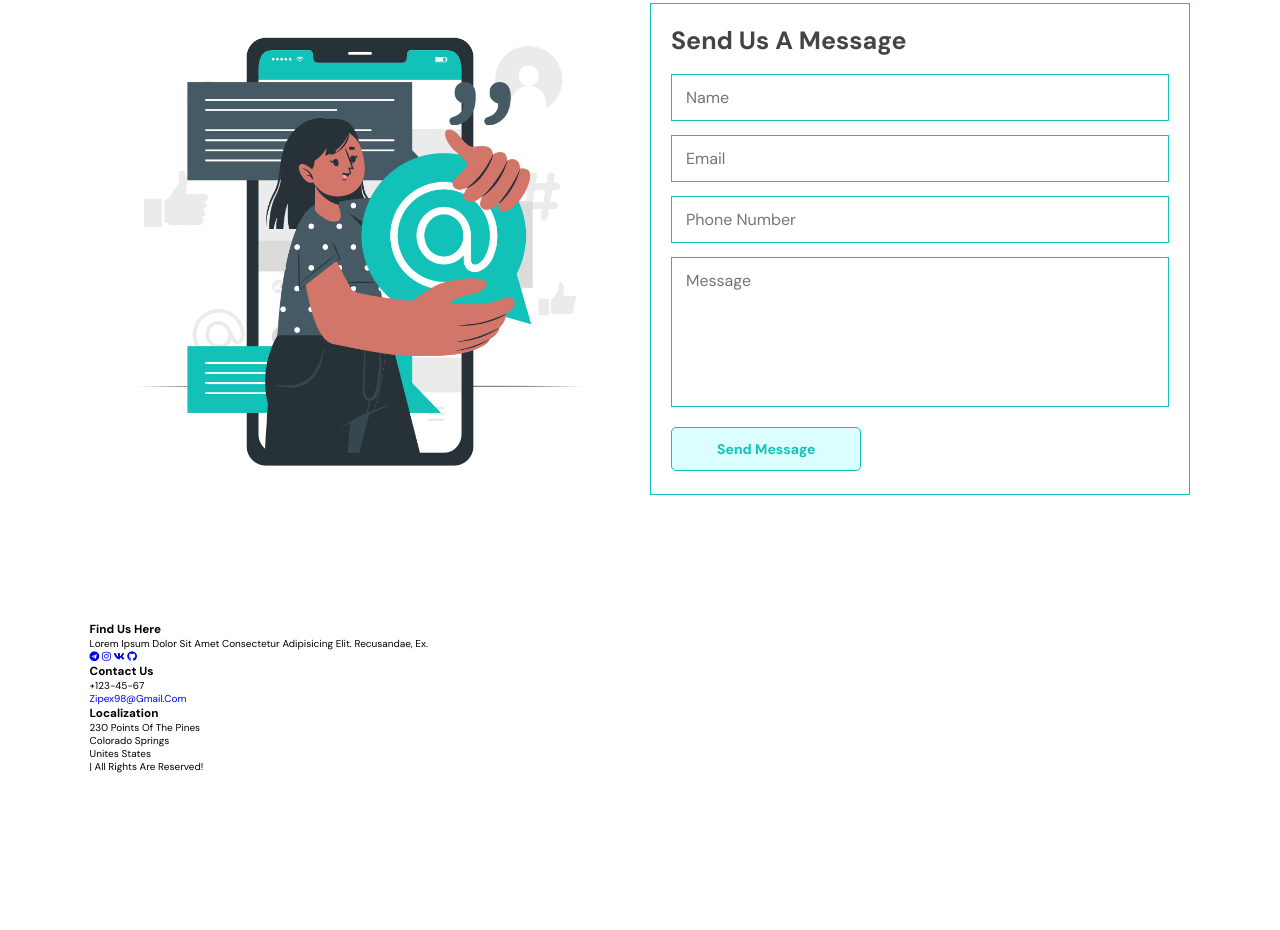
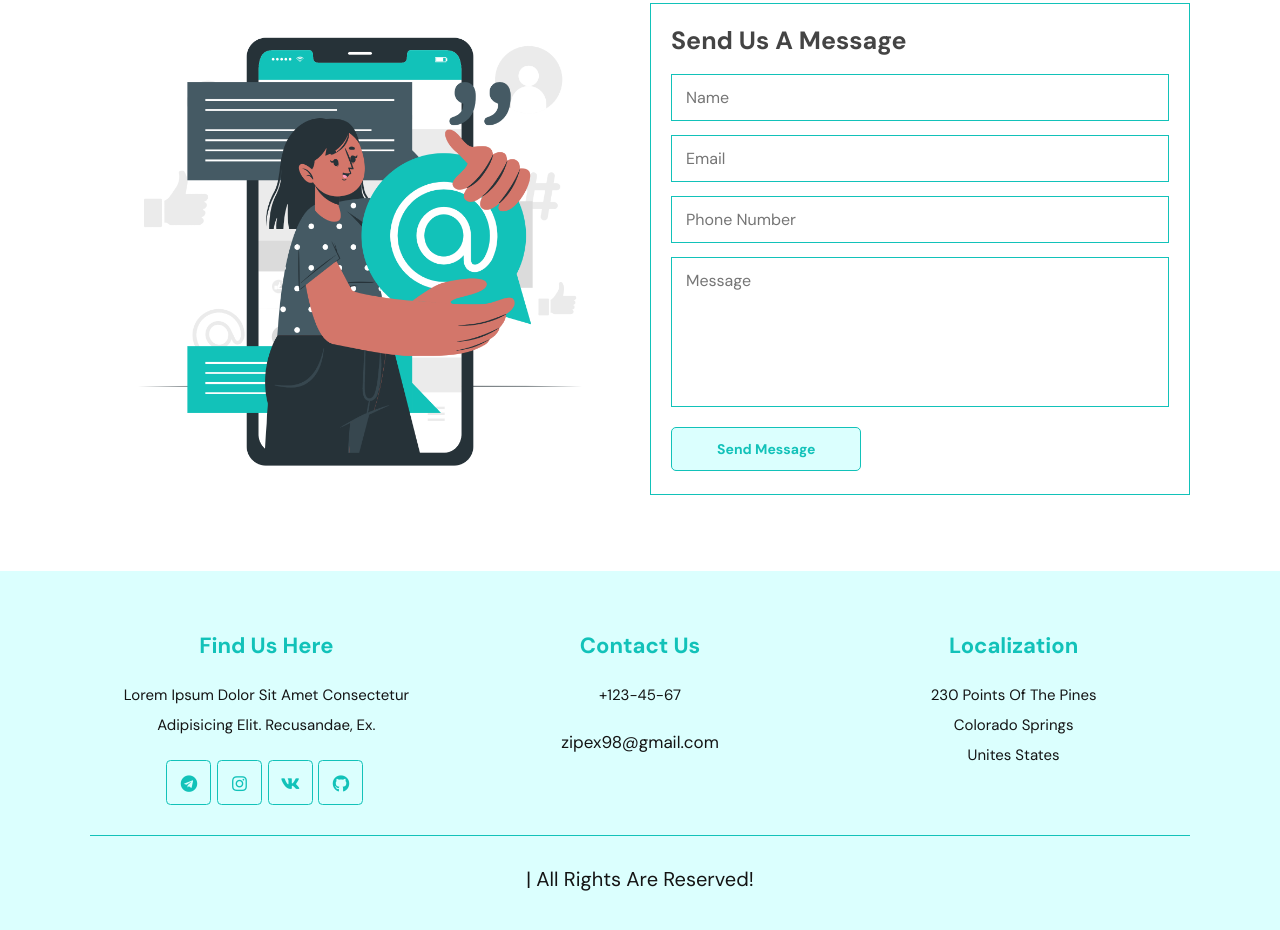
Before and after one commit to ArtPlatosha/Edu, a plain HTML site: page index.html in a window 1280 px wide. Shown: the part 4940-5870 px from the top of the page. Before the commit the page ends 5763 px from the top, so only its background shows below. Drawn offline with nearby package versions, Linux system fonts and the light colour scheme; a web font is replaced by a local one.

Commit message:
commit: 26th commit
ending footer-section (CSS)

```diff
--- a/css/style.css
+++ b/css/style.css
@@ -729,3 +729,71 @@ section{
 	height: 15rem;
 	resize: none;
 }
+
+.footer {
+	background-color: var(--secondary);
+	text-align: center;
+}
+
+.footer .box-container {
+	display: grid;
+	grid-template-columns: repeat(auto-fit, minmax(25rem, 1fr));
+	gap: 2rem;
+}
+
+.footer .box-container .box h3 {
+	font-size: 2.2rem;
+	color: var(--primary-color);
+	padding: 1rem 0;
+}
+
+.footer .box-container .box p {
+	font-size: 1.5rem;
+	color: var(--black);
+	line-height: 2;
+	padding: 1rem 0;
+}
+
+.footer .box-container .box .share {
+	margin-top: 1rem;
+}
+
+.footer .box-container .box .share a {
+	height: 4.5rem;
+	width: 4.5rem;
+	line-height: 4.5rem;
+	border-radius: 10%;
+	font-size: 1.7rem;
+	border: .1rem solid var(--primary-color);
+	color: var(--primary-color);
+	margin-right: .3rem;
+	text-align: center;
+}
+
+.footer .box-container .box .share a:hover {
+	background-color: var(--primary-color);
+	color: var(--white);
+}
+
+.footer .box-container .box .link {
+	font-size: 1.7rem;
+	line-height: 2;
+	color: var(--black);
+	padding: .5rem 0;
+	text-transform: none;
+	display: block;
+}
+
+.footer .box-container .box .link:hover {
+	color: var(--primary-color);
+	text-decoration: underline;
+}
+
+.footer .credit {
+	font-size: 2rem;
+	margin-top: 3rem;
+	padding-top: 3rem;
+	text-align: center;
+	color: var(--black);
+	border-top: .1rem solid var(--primary-color);
+}
```
